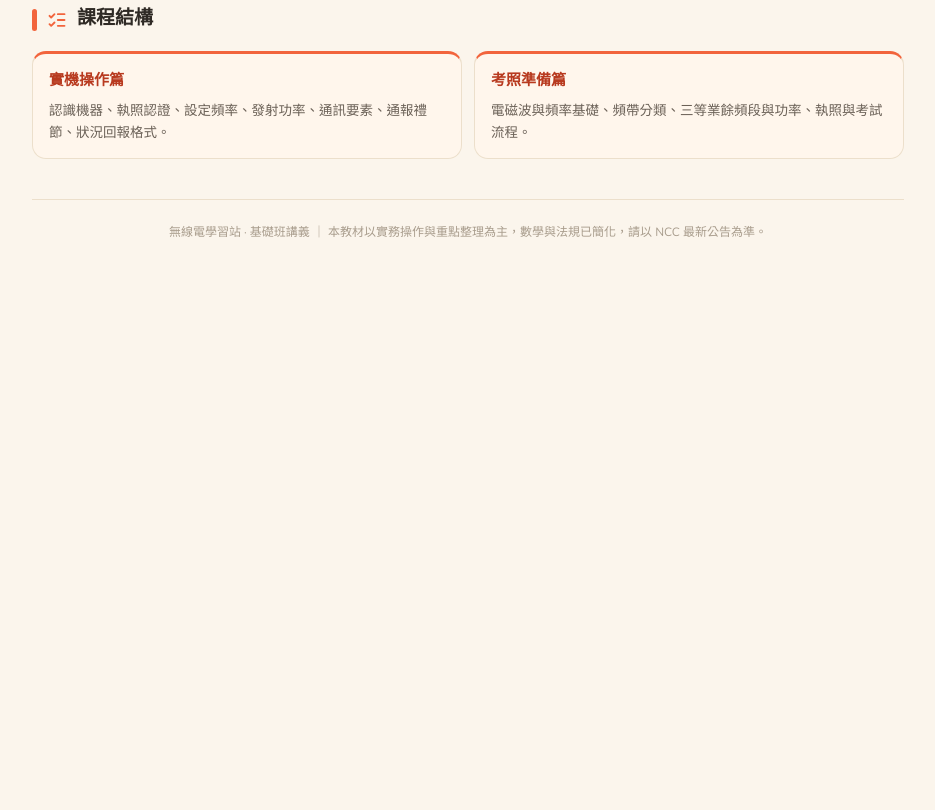
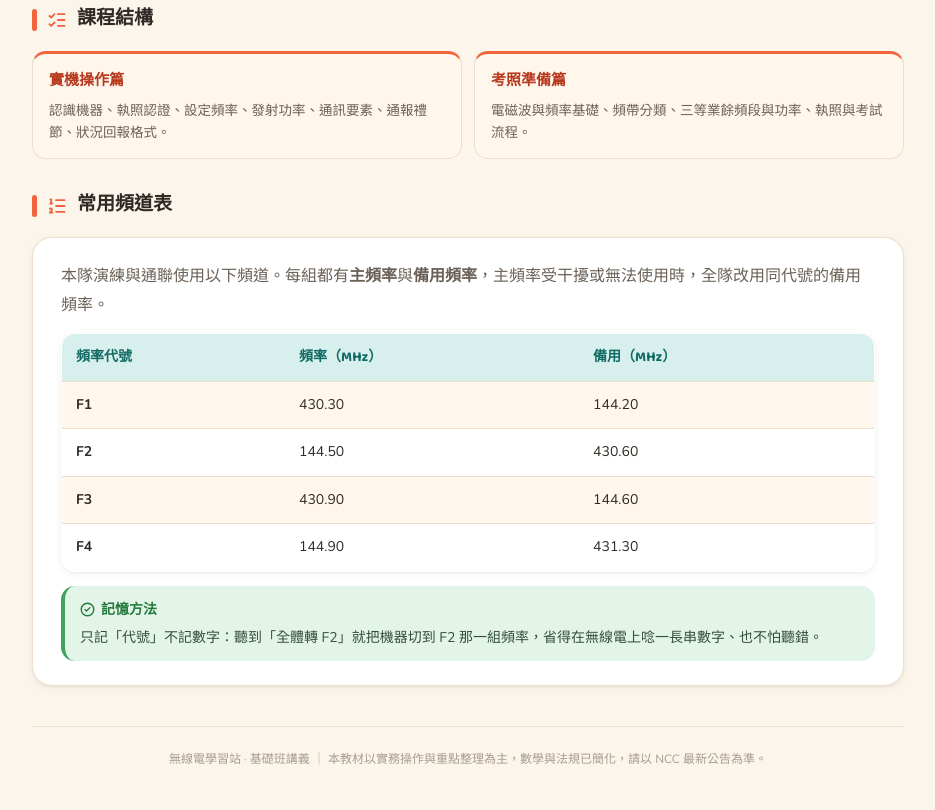
Before and after one commit to winson3QQ/radio-101, a plain HTML site: page index.html in a window 1280 px wide. Shown: the part 863-1673 px from the top of the page, without its empty margins (172-1107 px from the left). Before the commit the page ends 1146 px from the top, so only its background shows below. Drawn offline with nearby package versions, Linux system fonts and the light colour scheme.

Commit message:
課程介紹分頁新增常用頻道表（F1–F4 主/備用頻率），與主站基礎課程同步
Co-Authored-By: Claude Opus 4.8 <noreply@anthropic.com>

```diff
--- a/index.html
+++ b/index.html
@@ -69,6 +69,19 @@
     <div class="lcards">
       <div class="lcard"><strong>實機操作篇</strong><p>認識機器、執照認證、設定頻率、發射功率、通訊要素、通報禮節、狀況回報格式。</p></div>
       <div class="lcard"><strong>考照準備篇</strong><p>電磁波與頻率基礎、頻帶分類、三等業餘頻段與功率、執照與考試流程。</p></div>
+    </div>
+
+    <div class="sec-h"><i data-lucide="list-ordered"></i>常用頻道表</div>
+    <div class="prose-card">
+      <p>本隊演練與通聯使用以下頻道。每組都有<strong>主頻率</strong>與<strong>備用頻率</strong>，主頻率受干擾或無法使用時，全隊改用同代號的備用頻率。</p>
+      <table class="tbl">
+        <tr><th>頻率代號</th><th>頻率（MHz）</th><th>備用（MHz）</th></tr>
+        <tr><td><b>F1</b></td><td>430.30</td><td>144.20</td></tr>
+        <tr><td><b>F2</b></td><td>144.50</td><td>430.60</td></tr>
+        <tr><td><b>F3</b></td><td>430.90</td><td>144.60</td></tr>
+        <tr><td><b>F4</b></td><td>144.90</td><td>431.30</td></tr>
+      </table>
+      <div class="callout tip"><span class="ct"><i data-lucide="circle-check"></i>記憶方法</span>只記「代號」不記數字：聽到「全體轉 F2」就把機器切到 F2 那一組頻率，省得在無線電上唸一長串數字、也不怕聽錯。</div>
     </div>
   </div>
 
```
